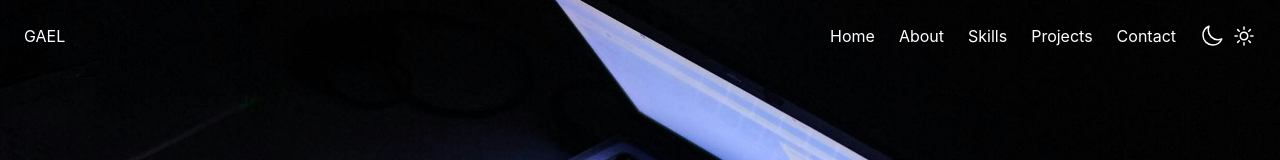
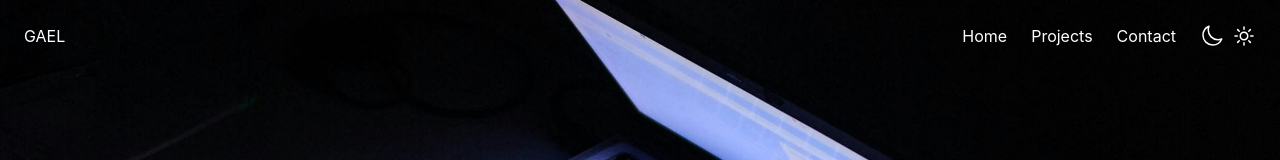
Before and after one commit to vzbel/portfolio, a React (Vite) app: page / in a window 1280 px wide. Shown: the top 160 px of the page. Built offline with nearby package versions, Linux system fonts and the light colour scheme.

Commit message:
Add proper links to navbar and hero

```diff
--- a/src/Hero.jsx
+++ b/src/Hero.jsx
@@ -1,7 +1,7 @@
 
 function Hero(){
     return (
-        <section className="flex-1">
+        <section className="flex-1" id="hero">
             <div className="flex max-w-7xl px-6 py-6 items-center mx-auto h-full">
                 <div>
                     <h2 className="mb-5 text-white text-6xl font-semibold">
@@ -15,7 +15,12 @@ function Hero(){
                         I bring your ideas to life with clean code and cutting-edge tools.
                         Let's create something exceptional together!
                     </p>
-                    <button className="bg-white py-4 px-10 rounded-md">Projects</button>
+
+                    <a href="#projects">
+                        <button className="bg-white py-4 px-10 rounded-md">
+                            Projects
+                        </button>
+                    </a>
                 </div>
             </div>
         </section>
--- a/src/Nav.jsx
+++ b/src/Nav.jsx
@@ -29,11 +29,9 @@ function Nav(){
                     {/* Site links */}
                     {isMenuVisible ?
                         <ul className='flex flex-col fixed inset-0 p-24 bg-slate-900 sm:bg-transparent gap-6 sm:static sm:flex-row sm:p-0'>
-                            <li><a href="">Home</a></li>
-                            <li><a href="">About</a></li>
-                            <li><a href="">Skills</a></li>
-                            <li><a href="">Projects</a></li>
-                            <li><a href="">Contact</a></li>
+                            <li><a href="#hero">Home</a></li>
+                            <li><a href="#projects">Projects</a></li>
+                            <li><a href="mailto:wintrs.mist@gmail.com">Contact</a></li>
                         </ul>
                     :
                         <></>
--- a/src/Projects.jsx
+++ b/src/Projects.jsx
@@ -3,7 +3,7 @@ import ProjectCard from "./ProjectCard.jsx"
 function Projects(){
     return (
         // Section container
-        <section className="bg-neutral-900 min-h-screen flex items-center p-10">
+        <section className="bg-neutral-900 min-h-screen flex items-center p-10" id="projects">
             {/* Projects Section */}
             <div className="text-white w-fit mx-auto h-fit">
                 <h2 className="text-4xl mb-5 font-medium">Projects</h2>
```
